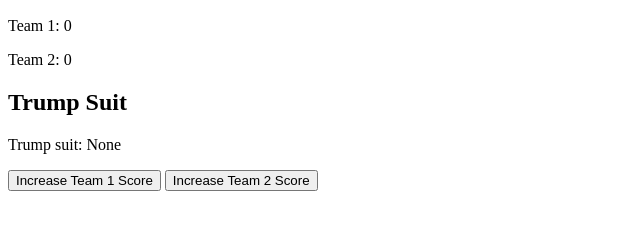
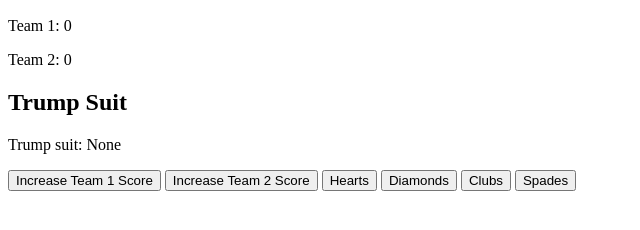
Before and after one commit to Patward22/euchre-counter, a website: page index.html in a window 1280 px wide. Shown: the part 110-340 px from the top of the page, without its empty margins (0-640 px from the left). Drawn offline with Linux system fonts and the light colour scheme.

Commit message:
Added Trump Buttons

```diff
--- a/index.html
+++ b/index.html
@@ -14,10 +14,15 @@
     <p>Trump suit: <span id="trump-suit">None</span></p>
     <button onclick="updateTeam1Score()">Increase Team 1 Score</button>
     <button onclick="updateTeam2Score()">Increase Team 2 Score</button>
+    <button onclick="updateTrumpHearts()">Hearts</button>
+    <button onclick="updateTrumpDiamond()">Diamonds</button>
+    <button onclick="updateTrumpClubs()">Clubs</button>
+    <button onclick="updateTrumpSpades()">Spades</button>
 
     <script>
       var team1Score = 0;
       var team2Score = 0;
+      const trumpSuit = "";
 
       // Update the current score
       function updateScore(team1Score, team2Score) {
@@ -41,6 +46,29 @@
       function updateTrumpSuit(trumpSuit) {
         document.getElementById('trump-suit').innerText = trumpSuit;
       }
+
+      //Update trump  suit to hearts
+      function updateTrumpHearts() {
+        trumpSuit = "Hearts";
+        document.getElementById('trump-suit').innerText = trumpSuit;
+      }
+
+      //Update trump  suit to diamonds
+      function updateTrumpDiamonds() {
+        trumpSuit = "Diamonds";
+        document.getElementById('trump-suit').innerText = trumpSuit;
+      }
+      //Update trump  suit to clubs
+      function updateTrumpClubs() {
+        trumpSuit = "Clubs";
+        document.getElementById('trump-suit').innerText = trumpSuit;
+      }
+      //Update trump  suit to spades
+      function updateTrumpSpades() {
+        trumpSuit = "Spades";
+        document.getElementById('trump-suit').innerText = trumpSuit;
+      }
+
     </script>
   </body>
 </html>
```
